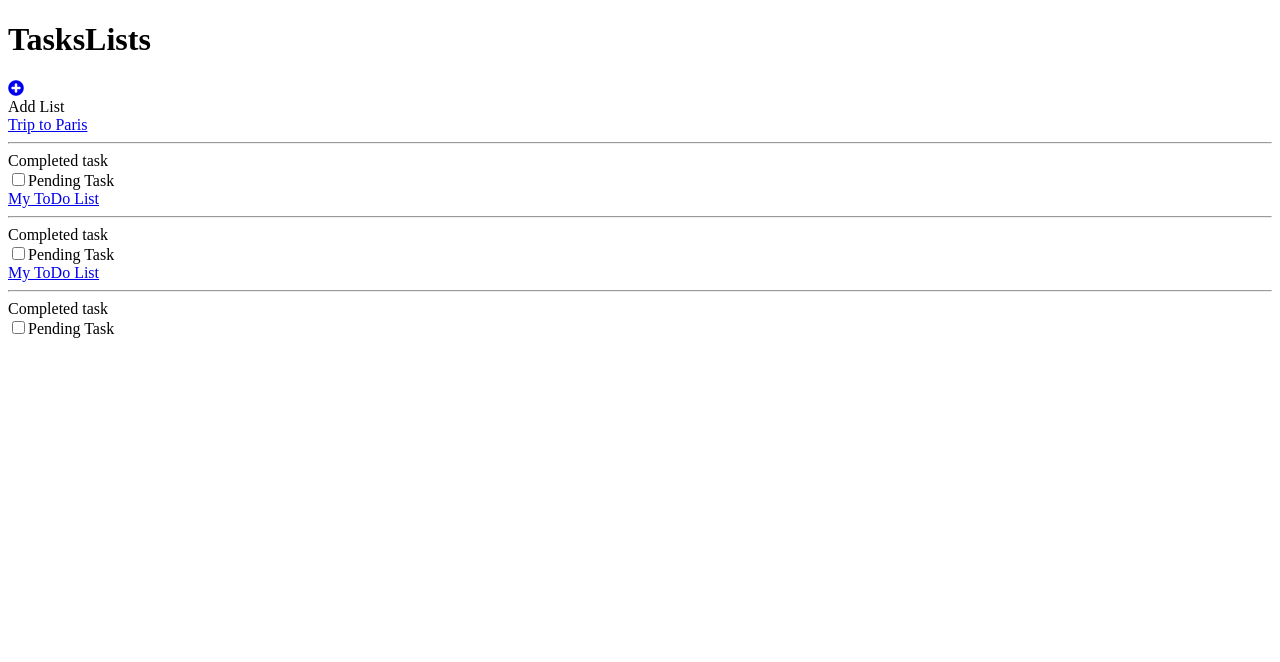
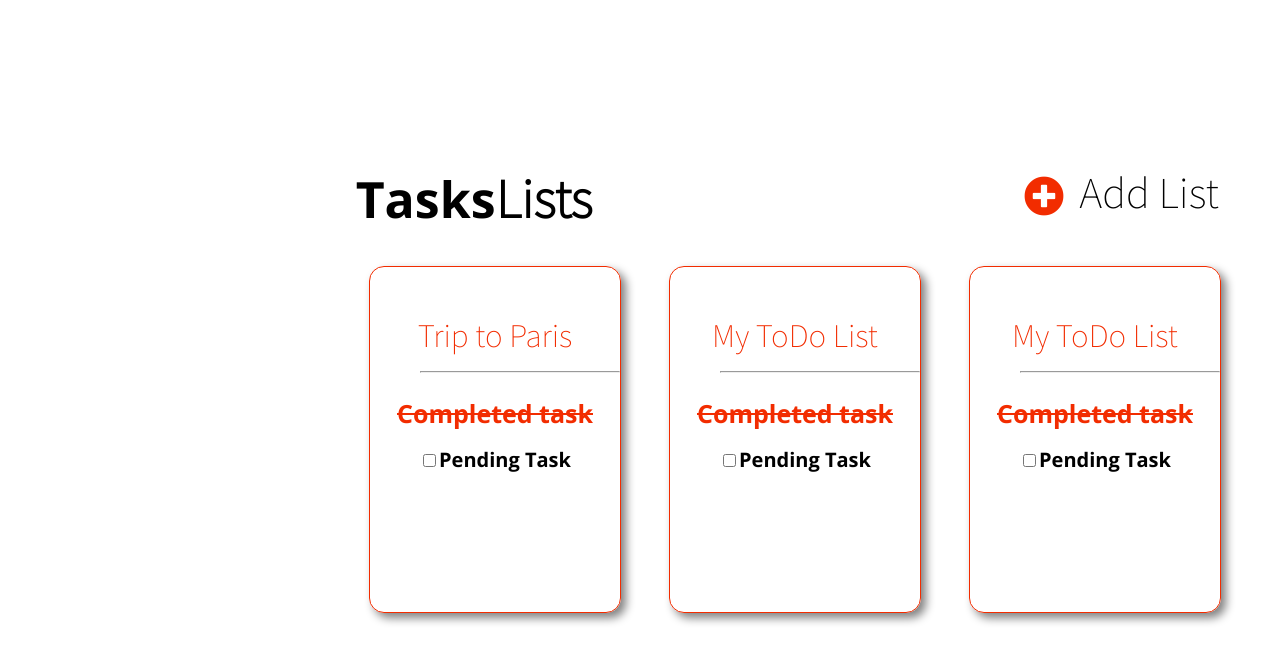
Before and after one commit to soumyabanerjee98/Project2, a plain HTML site: page index.html in a window 1280 px wide. Drawn offline with nearby package versions, Linux system fonts and the light colour scheme; the site is published under a folder, as on GitHub Pages, so addresses that start at the root find nothing.

Commit message:
resolved copy path issue

```diff
--- a/index.html
+++ b/index.html
@@ -5,7 +5,7 @@
     <meta http-equiv="X-UA-Compatible" content="IE=edge">
     <meta name="viewport" content="width=device-width, initial-scale=1.0">
     <title>ToDo App UI Web</title>
-    <link rel="stylesheet" href="/Project2/style.css">
+    <link rel="stylesheet" href="./style.css">
     <link rel="preconnect" href="https://fonts.googleapis.com">
     <link rel="preconnect" href="https://fonts.gstatic.com" crossorigin>
     <link href="https://fonts.googleapis.com/css2?family=Noto+Sans+JP:wght@100&display=swap" rel="stylesheet">
@@ -20,27 +20,27 @@
             <h1><span class="bold">Tasks</span>Lists</h1>
         </div>
         <div class="child item2">
-            <a href="/Project2/listadd.html"><i class="fas fa-plus-circle"></i></a>
+            <a href="./listadd.html"><i class="fas fa-plus-circle"></i></a>
         </div>
         <div class="child item3">
             Add List
         </div>
         <div class="child card">
-            <a href="/Project2/triptoparis.html"><span class="ht">Trip to Paris</span></a>
+            <a href="./triptoparis.html"><span class="ht">Trip to Paris</span></a>
             <hr class="hr">
             <span class="lt">Completed task</span>
             <br>
             <span class="ct"><input type="checkbox" name="ct" id="ct" value="">Pending Task</span>
         </div>
         <div class="child card">
-            <a href="/Project2/mytodolist.html"><span class="ht">My ToDo List</span></a>
+            <a href="./mytodolist.html"><span class="ht">My ToDo List</span></a>
             <hr class="hr">
             <span class="lt">Completed task</span>
             <br>
             <span class="ct"><input type="checkbox" name="ct" id="ct" value="">Pending Task</span>
         </div>
         <div class="child card">
-            <a href="/Project2/mytodolist.html"><span class="ht">My ToDo List</span></a>
+            <a href="./mytodolist.html"><span class="ht">My ToDo List</span></a>
             <hr class="hr">
             <span class="lt">Completed task</span>
             <br>
--- a/style.css
+++ b/style.css
@@ -140,12 +140,12 @@ a{
 }
 
 .hpbg{
-    background-image: url(/Project2/image.jpg);
+    background-image: url(./image.jpg);
     z-index: -1;
 }
 
 .ibg{
-    background-image: url(/Project2/image1.jpg);
+    background-image: url(./image1.jpg);
     z-index: -1;
 }
 
```
Also changed, not shown: itemadd.html (+2 -2 lines), listadd.html (+2 -2 lines).
